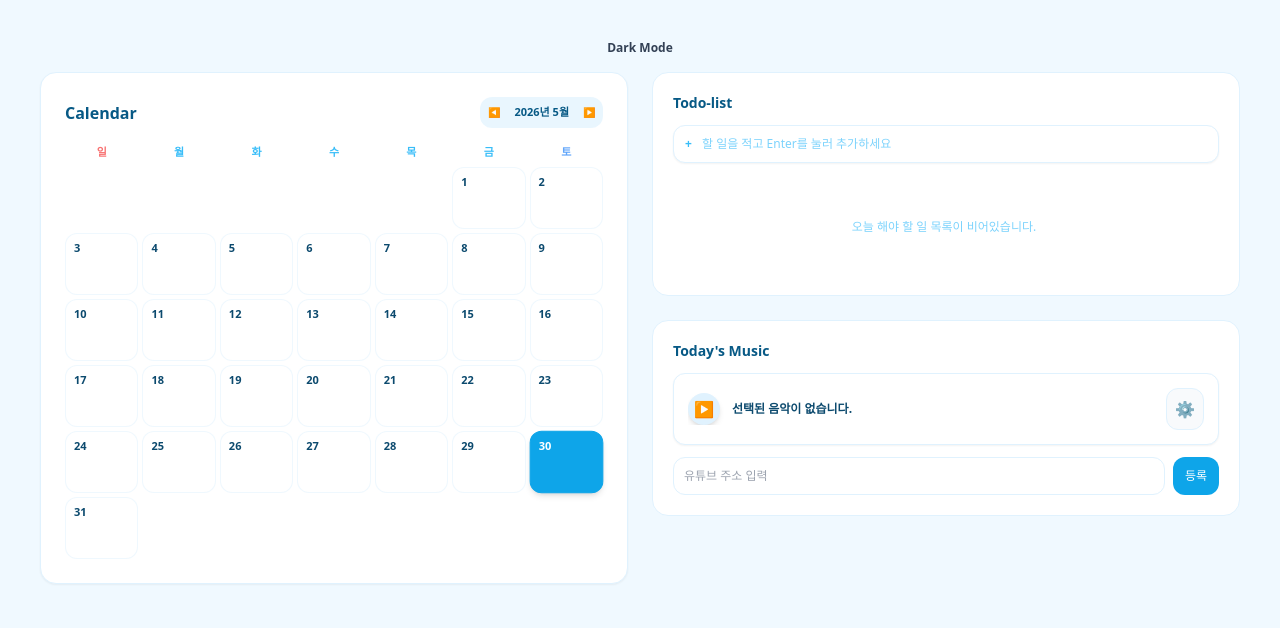
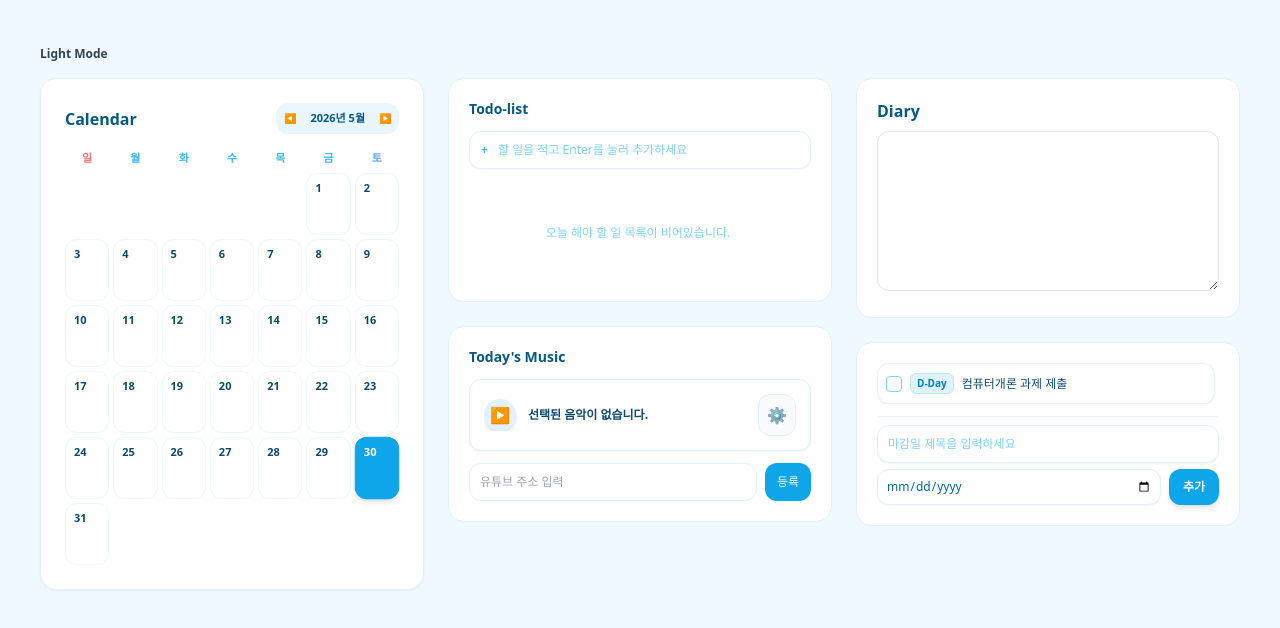
Before and after one commit to ch1030216/cs-assignment2, a Next.js app: page / in a window 1280 px wide. Shown: the top 628 px of the page. Built offline with nearby package versions, Linux system fonts and the light colour scheme.

Commit message:
fix: musicplayer3

```diff
--- a/src/app/page.js
+++ b/src/app/page.js
@@ -11,18 +11,20 @@ export default function Home() {
   const [selectedDate, setSelectedDate] = useState("2026-05-30");
   const [diaryText, setDiaryText] = useState("");
   const [todos, setTodos] = useState({ "2026-05-30": [] });
-  const [deadlines, setDeadlines] = useState([]);
+  const [deadlines, setDeadlines] = useState([
+    { id: 1, text: "컴퓨터개론 과제 제출", date: "2026-05-31", completed: false }
+  ]);
 
   return (
-    <div className={`min-h-screen p-10 flex flex-col items-center transition-colors ${darkMode ? "bg-slate-950" : "bg-sky-50"}`}>
+    <div className={`min-h-screen p-10 transition-colors ${darkMode ? "bg-slate-950" : "bg-sky-50"}`}>
       <button className="mb-4 text-xs font-bold" onClick={() => setDarkMode(!darkMode)}>
-        {darkMode ? "Light Mode" : "Dark Mode"}
+        {darkMode ? "Dark Mode 켜짐" : "Light Mode"}
       </button>
 
-      <div className="w-full max-w-7xl grid grid-cols-2 gap-6">
-        {/* 2번 해결: 클래스에서 darkMode에 따른 배경색 변경을 제거하고 bg-white로 고정 */}
-        <div className="p-5 rounded-2xl border shadow-sm bg-white border-sky-100">
-          <CalendarBox selectedDate={selectedDate} setSelectedDate={setSelectedDate} deadlineData={deadlines} darkMode={darkMode} />
+      <div className="grid grid-cols-3 gap-6">
+        {/* 달력: 다크모드에서도 흰색 고정 */}
+        <div className="bg-white p-5 rounded-2xl border border-sky-100 shadow-sm">
+          <CalendarBox selectedDate={selectedDate} setSelectedDate={setSelectedDate} darkMode={darkMode} />
         </div>
 
         <div className="flex flex-col gap-6">
@@ -33,6 +35,17 @@ export default function Home() {
             <MusicPlayer darkMode={darkMode} />
           </div>
         </div>
+
+        {/* 복원된 Diary & DeadlineList 섹션 */}
+        <div className="flex flex-col gap-6">
+          <div className={`p-5 rounded-2xl border ${darkMode ? "bg-slate-900 border-slate-700" : "bg-white border-sky-100"}`}>
+            <h2 className={`font-bold mb-2 ${darkMode ? "text-sky-400" : "text-sky-800"}`}>Diary</h2>
+            <textarea className="w-full h-40 p-2 text-sm border rounded-xl" value={diaryText} onChange={(e) => setDiaryText(e.target.value)} />
+          </div>
+          <div className={`p-5 rounded-2xl border ${darkMode ? "bg-slate-900 border-slate-700" : "bg-white border-sky-100"}`}>
+            <DeadlineList deadlines={deadlines} setDeadlines={setDeadlines} darkMode={darkMode} />
+          </div>
+        </div>
       </div>
     </div>
   );
```
